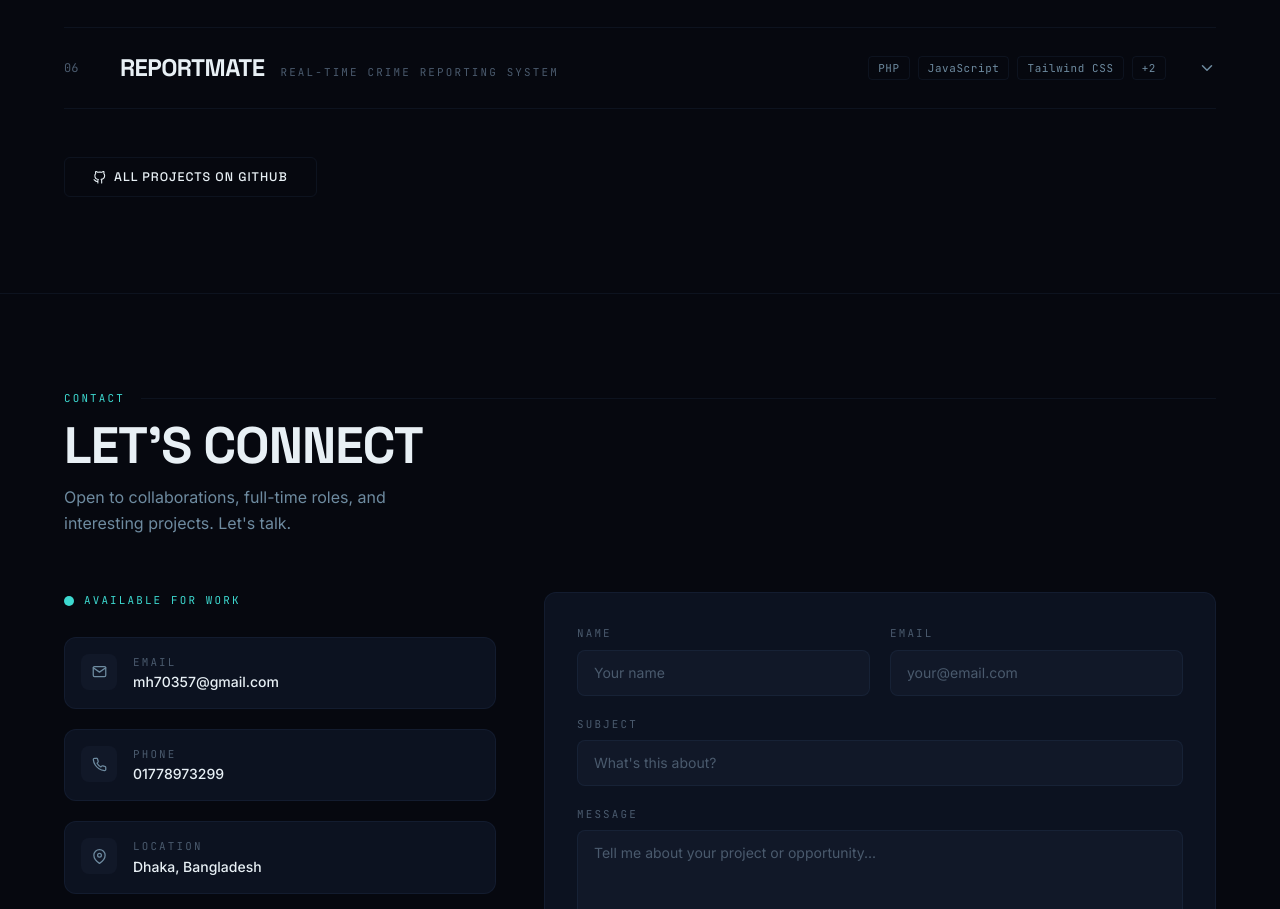
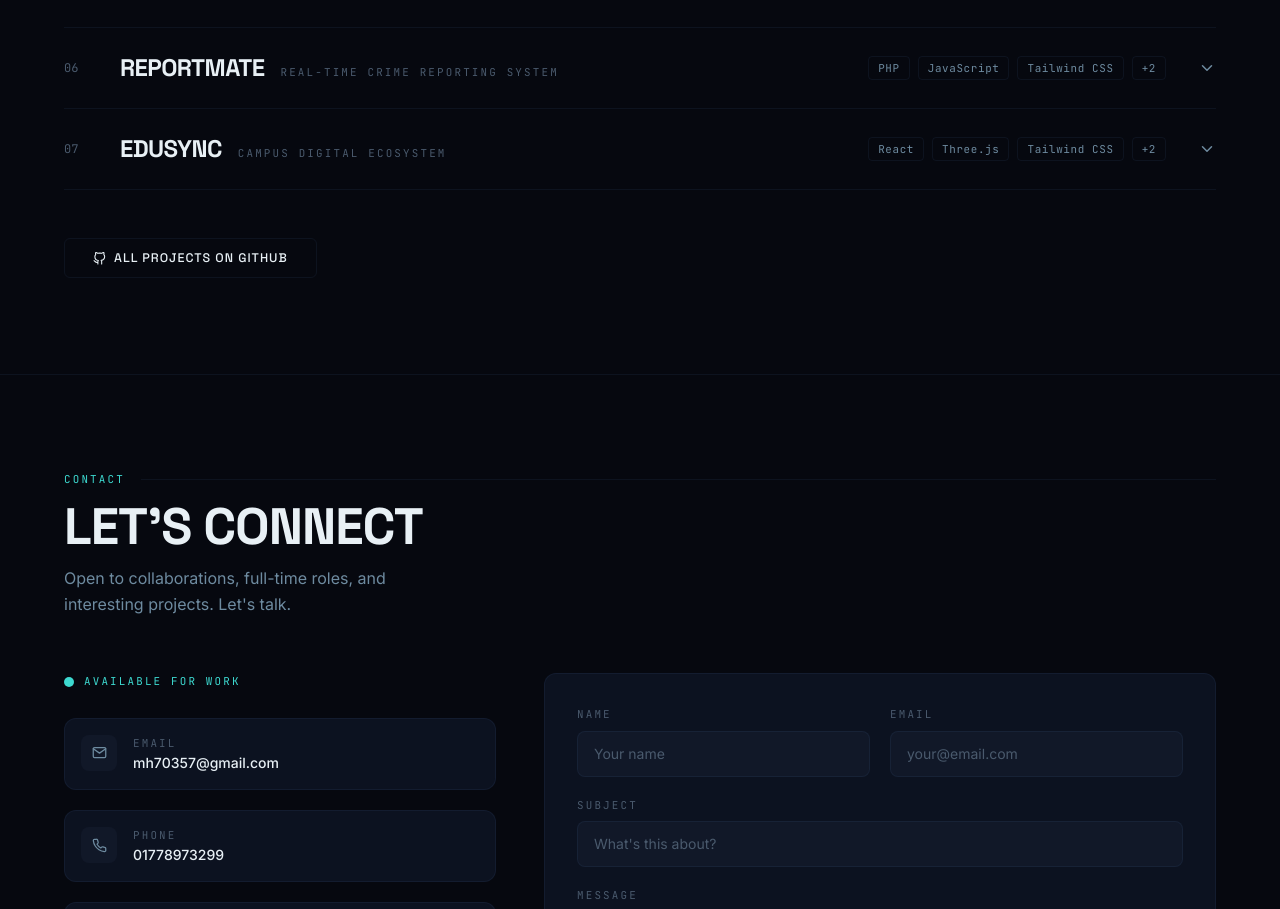
Before and after one commit to MH-Shomik/Simple_Portfolio, a React (Vite) app: page / in a window 1280 px wide. Shown: the part 4671-5580 px from the top of the page. Built offline with nearby package versions, Linux system fonts and the light colour scheme.

Commit message:
Add EduSync campus digital ecosystem to projects

```diff
--- a/src/data/resumeData.js
+++ b/src/data/resumeData.js
@@ -192,6 +192,18 @@ export const projects = [
     gradient: 'from-indigo-600 to-purple-600',
     featured: true,
   },
+  {
+    id: 7,
+    title: 'EduSync',
+    subtitle: 'Campus Digital Ecosystem',
+    description:
+      'An all-in-one digital ecosystem designed to streamline university campus life. Centralizes essential services including a marketplace, rentals, jobs, food delivery, and tutoring—connecting students, faculty, and small businesses.',
+    tech: ['React', 'Three.js', 'Tailwind CSS', 'Vite', 'React Router'],
+    live: '',
+    github: 'https://github.com/CringyNoob/EduSync.git',
+    gradient: 'from-fuchsia-600 to-pink-600',
+    featured: true,
+  },
 ]
 
 export const experience = [
```
